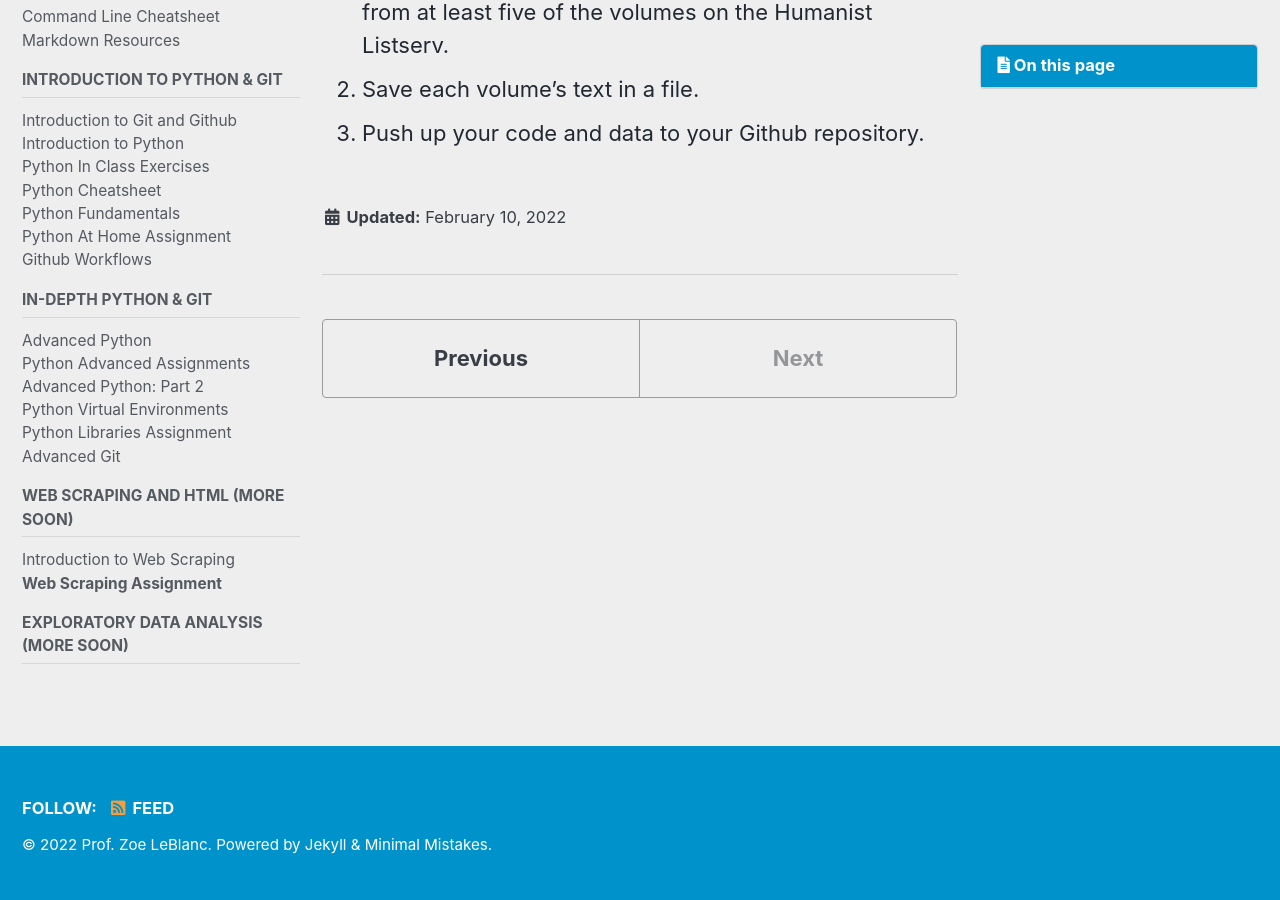
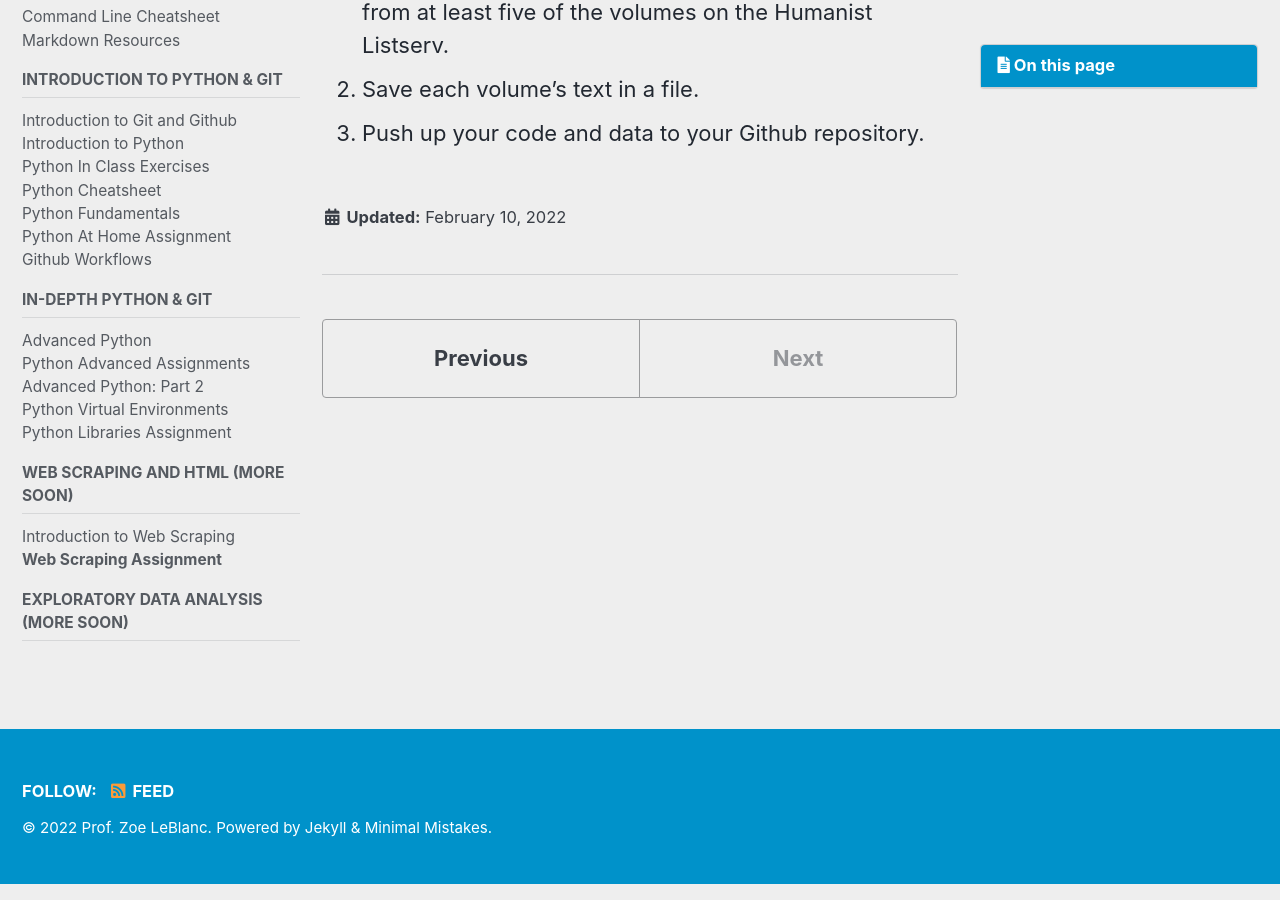
Before and after one commit to ZoeLeBlanc/is310-computing-humanities-2022, a Jekyll site: the page built from _materials/webscraping_html/02-webscraping-assignment.md, in a window 1280 px wide and 900 px high, scrolled down 231 px. Built offline with Jekyll 4.4.1, drawn with Linux system fonts in a browser that asks for light colours; cached includes are drawn as plain includes; our own code applies the rules of GitHub Pages for plain Markdown files.

Commit message:
removing link

```diff
--- a/_data/navigation.yml
+++ b/_data/navigation.yml
@@ -60,8 +60,6 @@ materials:
         url: /materials/advanced-python/04-virtual-environment
       - title: "Python Libraries Assignment"
         url: /materials/advanced-python/05-libraries-assignment
-      - title: "Advanced Git"
-        url: /materials/advanced-python/07-advanced-git
   - title: Web Scraping and HTML (More Soon)
     children:
       - title: "Introduction to Web Scraping"
```
